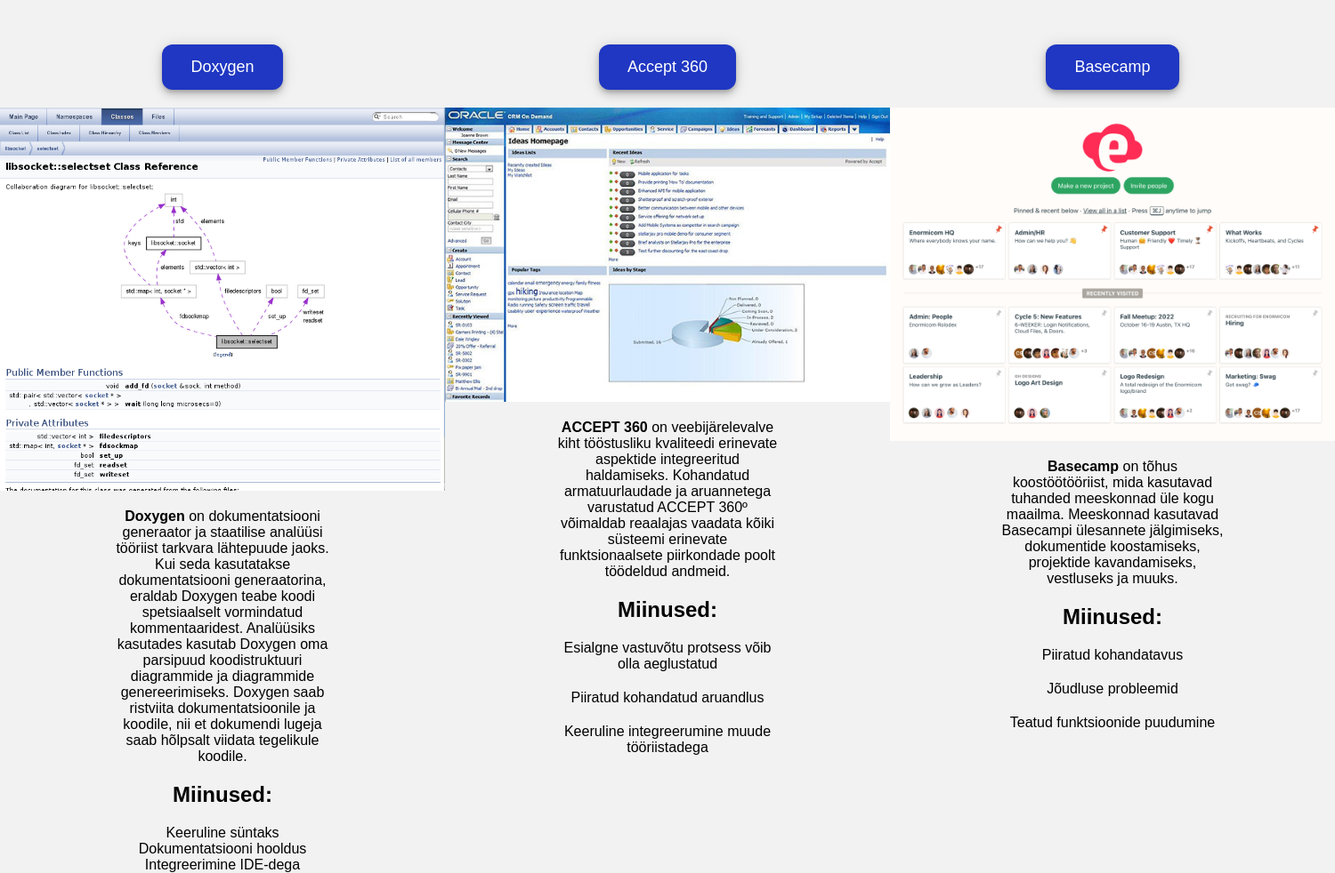
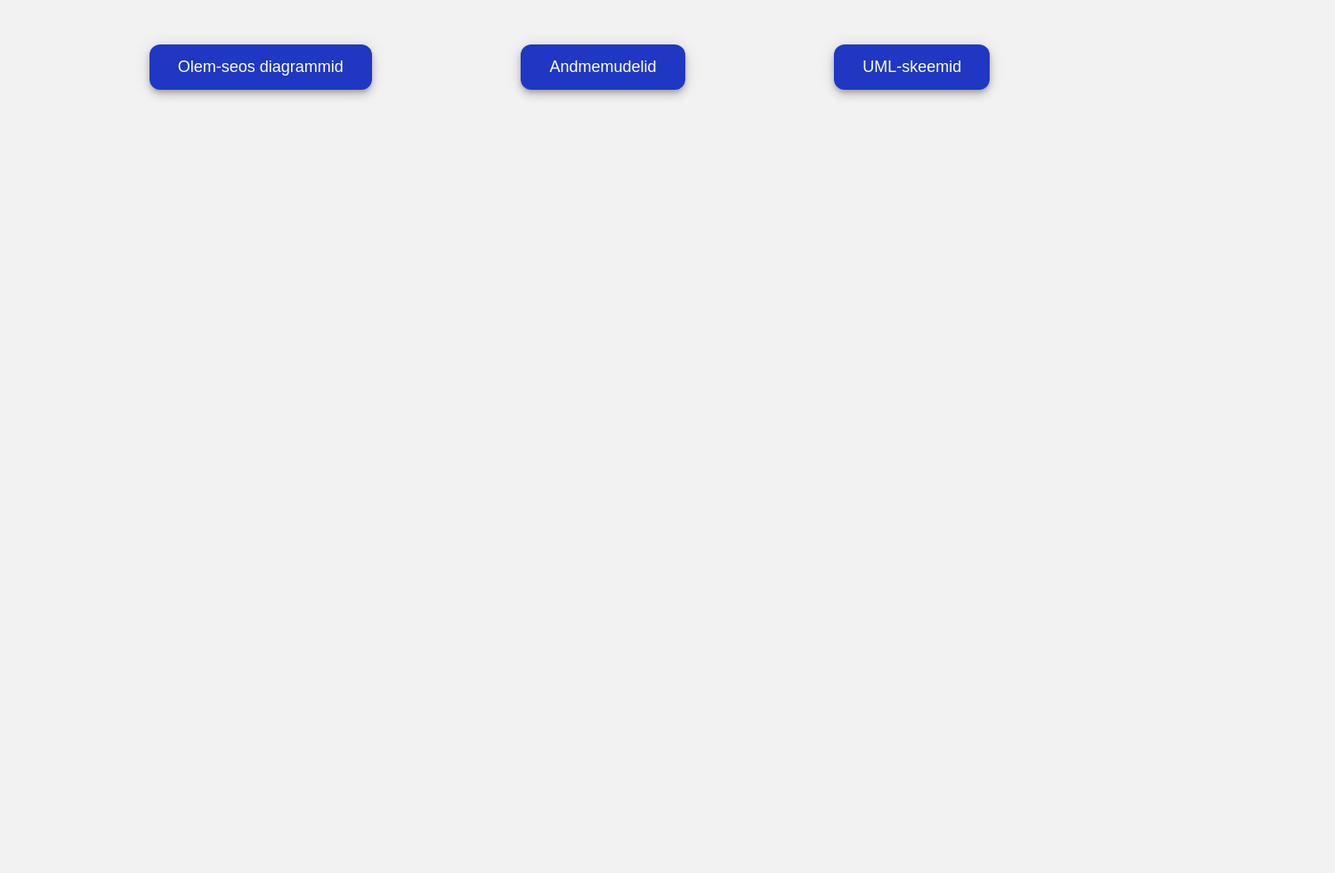
Before and after one commit to ingmarhendrik/GitHub_Practice, a plain HTML site: page Case/upper_case_tools.html in a window 1280 px wide. Shown: the part 480-1462 px from the top of the page at 89% size, 1500 px wide, since content can reach past the window. After the commit the page ends 800 px from the top, so only its background shows below. Drawn offline with Linux system fonts and the light colour scheme.

Commit message:
Update upper_case_tools.html

```diff
--- a/Case/upper_case_tools.html
+++ b/Case/upper_case_tools.html
@@ -30,72 +30,47 @@
     <div class="dropdown-buttons">
         <div class="doxygen-content">
             <button class="button" onclick="triggerDropDownDoxygen()">
-                Doxygen
+                Olem-seos diagrammid
             </button>
-            <div id="doxygen-dropdown">
-                <img src="../images/doxygen.png" alt="Doxygen">
+            <div id="doxygen-dropdown" style="display: none">
+                <img src="../images/erd.png" alt="ERD näide">
 
-                <p><b>Doxygen</b> on dokumentatsiooni generaator ja staatilise
-                    analüüsi tööriist tarkvara lähtepuude jaoks. Kui
-                    seda kasutatakse dokumentatsiooni generaatorina,
-                    eraldab Doxygen teabe koodi spetsiaalselt vormindatud
-                    kommentaaridest. Analüüsiks kasutades kasutab Doxygen
-                    oma parsipuud koodistruktuuri diagrammide ja diagrammide
-                    genereerimiseks. Doxygen saab ristviita dokumentatsioonile
-                    ja koodile, nii et dokumendi lugeja saab hõlpsalt viidata
-                    tegelikule koodile.</p>
+                <p><b>Olem-seos diagrammid</b> ehk <em>Entity-relationship Diagrams</em> (<em>ERD</em>) on teatud tüüpi vooskeemi tüüp,
+                    mis illustreerib, kuidas "olemid" (nt inimesed, objektid või mõisted) on süsteemis üksteisega seotud.
+                    ER diagramme kasutatakse kõige sagedamini relatsiooniandmebaaside kujundamiseks või silumiseks tarkvaratehnika, äriinfosüsteemide,
+                     hariduse ja teadustöö valdkondades. Tuntud ka kui ERD-d või ER-mudelid, kasutavad nad määratletud sümbolite komplekti, nagu ristkülikud,
+                     rombid, ovaalid ja ühendusjooned, et kujutada olemite, suhete ja nende atribuutide omavahelist seotust. Need peegeldavad
+                     grammatilist struktuuri, kusjuures üksused on nimisõnad ja suhted kui tegusõnad.</p>
 
-                <h2 style="margin-top: 20px; margin-bottom: 20px;">Miinused:</h2>
-                <ul>
-                    <li>Keeruline süntaks</li>
-                    <li>Dokumentatsiooni hooldus</li>
-                    <li>Integreerimine IDE-dega</li>
-                </ul>
             </div>
         </div>
 
         <div class="accept360-content">
             <button class="button" onclick="triggerDropDownAccept360()">
-                Accept 360
+                Andmemudelid
             </button>
 
-            <div id="accept360-dropdown">
-                <img src="../images/accept360.jpg" alt="Accept 360">
+            <div id="accept360-dropdown" style="display: none">
+                <img src="../images/data-model.png" alt="Andmemudelite näide">
 
-                <p><b>ACCEPT 360</b> on veebijärelevalve kiht tööstusliku kvaliteedi
-                    erinevate aspektide integreeritud haldamiseks.
-                    Kohandatud armatuurlaudade ja aruannetega varustatud ACCEPT
-                    360º võimaldab reaalajas vaadata kõiki süsteemi erinevate
-                    funktsionaalsete piirkondade poolt töödeldud andmeid.</p>
-
-                    <h2 style="margin-top: 20px; margin-bottom: 20px;">Miinused:</h2>
-                <ul>
-                    <p>Esialgne vastuvõtu protsess võib olla aeglustatud</p>
-                    <p>Piiratud kohandatud aruandlus</p>
-                    <p>Keeruline integreerumine muude tööriistadega</p>
-                </ul>
+                <p><b>Andmemudel</b> on abstraktne mudel, mis korraldab andmete elemente ja standardib nende omavahelist seost ja reaalmaailma olemite omadusi.
+                     Näiteks võib andmemudel määrata, et autot esindav andmeelement koosneb paljudest muudest elementidest, mis omakorda tähistavad auto värvi
+                     ja suurust ning määravad selle omaniku.</p>
             </div>
 
         </div>
 
         <div class="basecamp-content">
             <button class="button" onclick="triggerDropDownBasecamp()">
-                Basecamp
+                UML-skeemid
             </button>
 
-            <div id="basecamp-dropdown">
-                <img src="../images/basecamp.png" alt="Basecamp">
+            <div id="basecamp-dropdown" style="display: none">
+                <img src="../images/uml.png" alt="UML diagrammi näide">
 
-                <p><b>Basecamp</b> on tõhus koostöötööriist, mida kasutavad tuhanded meeskonnad
-                    üle kogu maailma. Meeskonnad kasutavad Basecampi ülesannete jälgimiseks,
-                    dokumentide koostamiseks, projektide kavandamiseks, vestluseks ja muuks.</p>
+                <p><b>UML-skeem</b>, <b>Ühtne modelleerimiskeel</b>, ka <b>unifitseeritud modelleerimiskeel</b>,
+                    on üldotstarbeline noteeringukeel keerulise tarkvara, peamiselt suurte objektorienteeritud projektide spetsifitseerimiseks ja visualiseerimiseks.</p>
 
-                    <h2 style="margin-top: 20px; margin-bottom: 20px;">Miinused:</h2>
-                <ul>
-                    <p>Piiratud kohandatavus</p>
-                    <p>Jõudluse probleemid</p>
-                    <p>Teatud funktsioonide puudumine</p>
-                </ul>
             </div>
         </div>
     </div>
```
Also changed, not shown: Case/casetools.html (+1 -1 lines), images/Doxygen.png (deleted), images/accept360.jpg (deleted), images/basecamp.png (deleted), images/data-model.png (added), images/erd.png (added), images/uml.png (added), index.css (line endings or trailing spaces).
